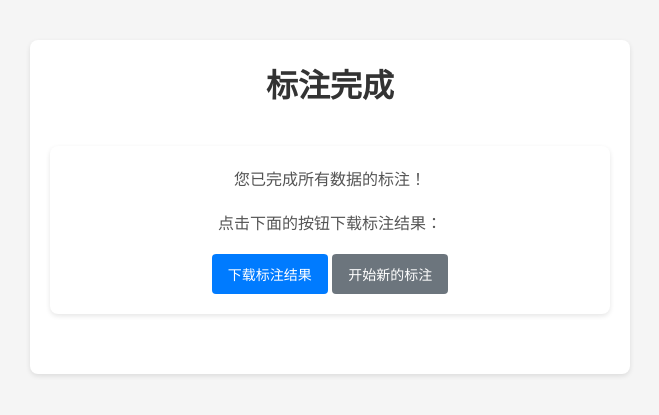
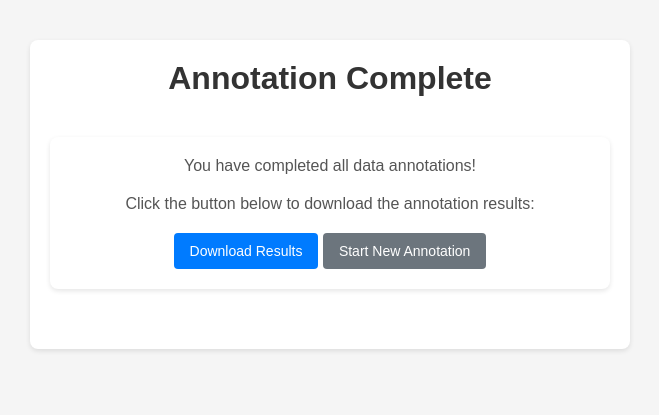
Before and after one commit to ChangWang9/data_annotation, a Flask app: page /complete in a window 1280 px wide. Shown: the top 415 px of the page, without its empty margins (310-969 px from the left). Run offline with Flask 3, Linux system fonts and the light colour scheme; the visitor is signed in with stand-in values (Sample User, id 1).

Commit message:
upgrade English version

```diff
--- a/app.py
+++ b/app.py
@@ -1,4 +1,4 @@
-# app.py (只展示修改/新增的核心思路，其他保持不变)
+# app.py (only showing the core concept of modifications/additions, others remain unchanged)
 import os
 import json
 import uuid
@@ -13,7 +13,7 @@ app.config['ANNOTATION_FOLDER'] = 'annotations'
 app.config['DATA_FOLDER'] = 'data_files'
 
 def fix_tabular_to_array(latex_text: str) -> str:
-    """将 \begin{tabular}{...} 改成 \begin{array}{...} 并把 \hline 改成 \noalign{\hrule}。"""
+    """Convert \begin{tabular}{...} to \begin{array}{...} and \hline to \noalign{\hrule}."""
     import re
     # 1) \begin{tabular}{xxx} => \begin{array}{xxx}
     latex_text = re.sub(r'\\begin\{tabular\}(\{[^}]*\})', r'\\begin{array}\1', latex_text)
@@ -23,7 +23,7 @@ def fix_tabular_to_array(latex_text: str) -> str:
     latex_text = latex_text.replace(r'\hline', r'\noalign{\hrule}')
     return latex_text
 
-# 确保文件夹存在
+# Ensure folders exist
 for folder in [app.config['UPLOAD_FOLDER'], app.config['ANNOTATION_FOLDER'], app.config['DATA_FOLDER']]:
     os.makedirs(folder, exist_ok=True)
 
@@ -51,11 +51,11 @@ def upload_file():
             try:
                 item = json.loads(line.strip())
                 if 'neg_reasoning_paths' in item:
-                    # 假设 neg_reasoning_paths 为列表，并包含 question/response 信息
-                    # 如果你的实际数据结构不同，请按需修改
+                    # Assuming neg_reasoning_paths is a list containing question/response information
+                    # Modify as needed if your actual data structure is different
 
-                    question_text = item.get('question', '（无问题）')
-                    response_text = item.get('neg_reasoning_paths', '（无响应）')[0]
+                    question_text = item.get('question', '(No question)')
+                    response_text = item.get('neg_reasoning_paths', '(No response)')[0]
 
                     question_text = fix_tabular_to_array(question_text)
                     response_text = fix_tabular_to_array(response_text)
@@ -69,7 +69,7 @@ def upload_file():
 
     if not data:
         os.remove(filepath)
-        return "未找到有效数据，请确认文件格式是否正确", 400
+        return "No valid data found. Please check if the file format is correct", 400
 
     data_filepath = os.path.join(app.config['DATA_FOLDER'], f"{session_id}_data.json")
     with open(data_filepath, 'w', encoding='utf-8') as f:
@@ -101,10 +101,10 @@ def annotate():
     data_filepath = os.path.join(app.config['DATA_FOLDER'], f"{session_id}_data.json")
     with open(data_filepath, 'r', encoding='utf-8') as f:
         data = json.load(f)
-        current_item = data[current_index]  # 其中已包含 question 和 response
+        current_item = data[current_index]  # Already contains question and response
 
-    # 将 question 和 response 从 Markdown 转为带 HTML 标签的字符串
-    # extras 中可放置一些你希望启用的扩展，比如 'fenced-code-blocks'、'tables' 等
+    # Convert question and response from Markdown to HTML
+    # extras can include extensions you want to enable, like 'fenced-code-blocks', 'tables', etc.
     current_item['question_html'] = markdown2.markdown(current_item['question'], extras=["fenced-code-blocks"])
     current_item['response_html'] = markdown2.markdown(current_item['response'], extras=["fenced-code-blocks"])
 
@@ -115,7 +115,7 @@ def annotate():
         total=total_items,
         countdown=60
     )
-# 其余路由(record_annotation、complete、download、navigate)保持不变
+# Other routes (record_annotation, complete, download, navigate) remain unchanged
 # ...
 
 @app.route('/record', methods=['POST'])
@@ -132,13 +132,13 @@ def record_annotation():
     session_id = session['session_id']
     current_index = session.get('current_index', 0)
 
-    # 从文件中读取当前项目的数据
+    # Read current item data from file
     data_filepath = os.path.join(app.config['DATA_FOLDER'], f"{session_id}_data.json")
     with open(data_filepath, 'r', encoding='utf-8') as f:
         data = json.load(f)
         current_item = data[current_index]
 
-    # 记录标注
+    # Record annotation
     annotation = {
         "index": current_index,
         "content": current_item,
@@ -146,17 +146,17 @@ def record_annotation():
         "timestamp": datetime.now().isoformat()
     }
 
-    # 从文件读取现有标注
+    # Read existing annotations from file
     annotations_filepath = os.path.join(app.config['ANNOTATION_FOLDER'], f"{session_id}_annotations.json")
     with open(annotations_filepath, 'r', encoding='utf-8') as f:
         annotations = json.load(f)
 
-    # 添加新标注并保存回文件
+    # Add new annotation and save back to file
     annotations.append(annotation)
     with open(annotations_filepath, 'w', encoding='utf-8') as f:
         json.dump(annotations, f, ensure_ascii=False, indent=2)
 
-    # 更新会话中的索引
+    # Update index in session
     session['current_index'] = current_index + 1
 
     return jsonify({"success": True, "next_index": current_index + 1})
@@ -175,7 +175,7 @@ def complete():
 def download(filename):
     filepath = os.path.join(app.config['ANNOTATION_FOLDER'], filename)
     if not os.path.exists(filepath):
-        return "文件不存在", 404
+        return "File does not exist", 404
 
     return send_file(filepath, as_attachment=True)
 
--- a/templates/complete.html
+++ b/templates/complete.html
@@ -1,19 +1,19 @@
-<!-- complete.html (示例；保持与原逻辑一致即可) -->
+<!-- complete.html (example; keep consistent with original logic) -->
 <html>
 <head>
-    <title>标注完成</title>
+    <title>Annotation Complete</title>
     <meta charset="UTF-8">
     <meta name="viewport" content="width=device-width, initial-scale=1.0">
     <link rel="stylesheet" href="{{ url_for('static', filename='style.css') }}">
 </head>
 <body>
     <div class="container">
-        <h1>标注完成</h1>
+        <h1>Annotation Complete</h1>
         <div class="complete-box">
-            <p>您已完成所有数据的标注！</p>
-            <p>点击下面的按钮下载标注结果：</p>
-            <a href="{{ url_for('download', filename=filename) }}" class="btn">下载标注结果</a>
-            <a href="{{ url_for('index') }}" class="btn btn-secondary">开始新的标注</a>
+            <p>You have completed all data annotations!</p>
+            <p>Click the button below to download the annotation results:</p>
+            <a href="{{ url_for('download', filename=filename) }}" class="btn">Download Results</a>
+            <a href="{{ url_for('index') }}" class="btn btn-secondary">Start New Annotation</a>
         </div>
     </div>
 </body>
```
Also changed, not shown: templates/annotate.html (+25 -25 lines), templates/index.html (+5 -5 lines), README.md.
